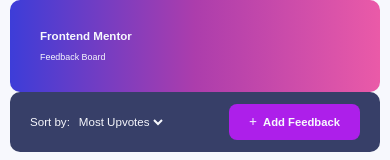
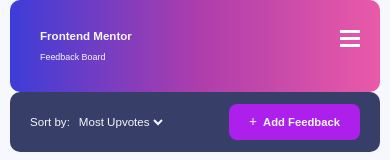
Before and after one commit to MaryamBahangeh/product-feedback-app, a React (Vite) app: page / in a window 390 px wide. Shown: the top 160 px of the page. Built offline with nearby package versions, Linux system fonts and the light colour scheme.

Commit message:
[ADD] Hamburger Menu

```diff
--- /dev/null
+++ b/src/components/Menu/Menu.module.css
@@ -0,0 +1,5 @@
+.menu {
+  position: fixed;
+  z-index: 999;
+  inset: 0;
+}
--- /dev/null
+++ b/src/components/Menu/Menu.tsx
@@ -0,0 +1,22 @@
+import styles from "./Menu.module.css";
+import Search from "@/components/Search/Search.tsx";
+import RoadMap from "@/components/RoadMap/RoadMap.tsx";
+import Button, { Color, Variant } from "@/components/Button/Button.tsx";
+
+type Props = {
+  onApply: () => void;
+};
+
+function Menu({ onApply }: Props) {
+  return (
+    <div className={styles.menu}>
+      <Search />
+      <RoadMap />
+      <Button variant={Variant.SOLID} color={Color.PRIMARY} onClick={onApply}>
+        Apply
+      </Button>
+    </div>
+  );
+}
+
+export default Menu;
--- a/src/pages/Home/Home.module.css
+++ b/src/pages/Home/Home.module.css
@@ -6,6 +6,15 @@
   .search,
   .road-map {
     display: none;
+  }
+
+  .menu {
+    position: fixed;
+    inset-inline-end: 3rem;
+    inset-block-start: 3rem;
+    border: none;
+    background-color: transparent;
+    appearance: none;
   }
 }
 
@@ -29,6 +38,10 @@
     .search,
     .road-map {
       display: block;
+    }
+
+    .menu {
+      display: none;
     }
   }
 }
--- a/src/pages/Home/Home.tsx
+++ b/src/pages/Home/Home.tsx
@@ -5,10 +5,25 @@
 
 import styles from "./Home.module.css";
 import RoadMap from "@/components/RoadMap/RoadMap.tsx";
+import { useState } from "react";
+import Menu from "@/components/Menu/Menu.tsx";
 
 function Home() {
+  const [isMenuOpen, setIsMenuOpen] = useState<boolean>(false);
   return (
     <div className={styles.content}>
+      <button
+        className={styles.menu}
+        onClick={() => setIsMenuOpen(!isMenuOpen)}
+      >
+        <img
+          className={styles.menu}
+          src="/images/icones/shared/mobile/icon-hamburger.svg"
+          alt=""
+        />
+      </button>
+      {isMenuOpen && <Menu onApply={() => setIsMenuOpen(false)} />}
+
       <div className={styles["sidebar"]}>
         <Board />
 
```
